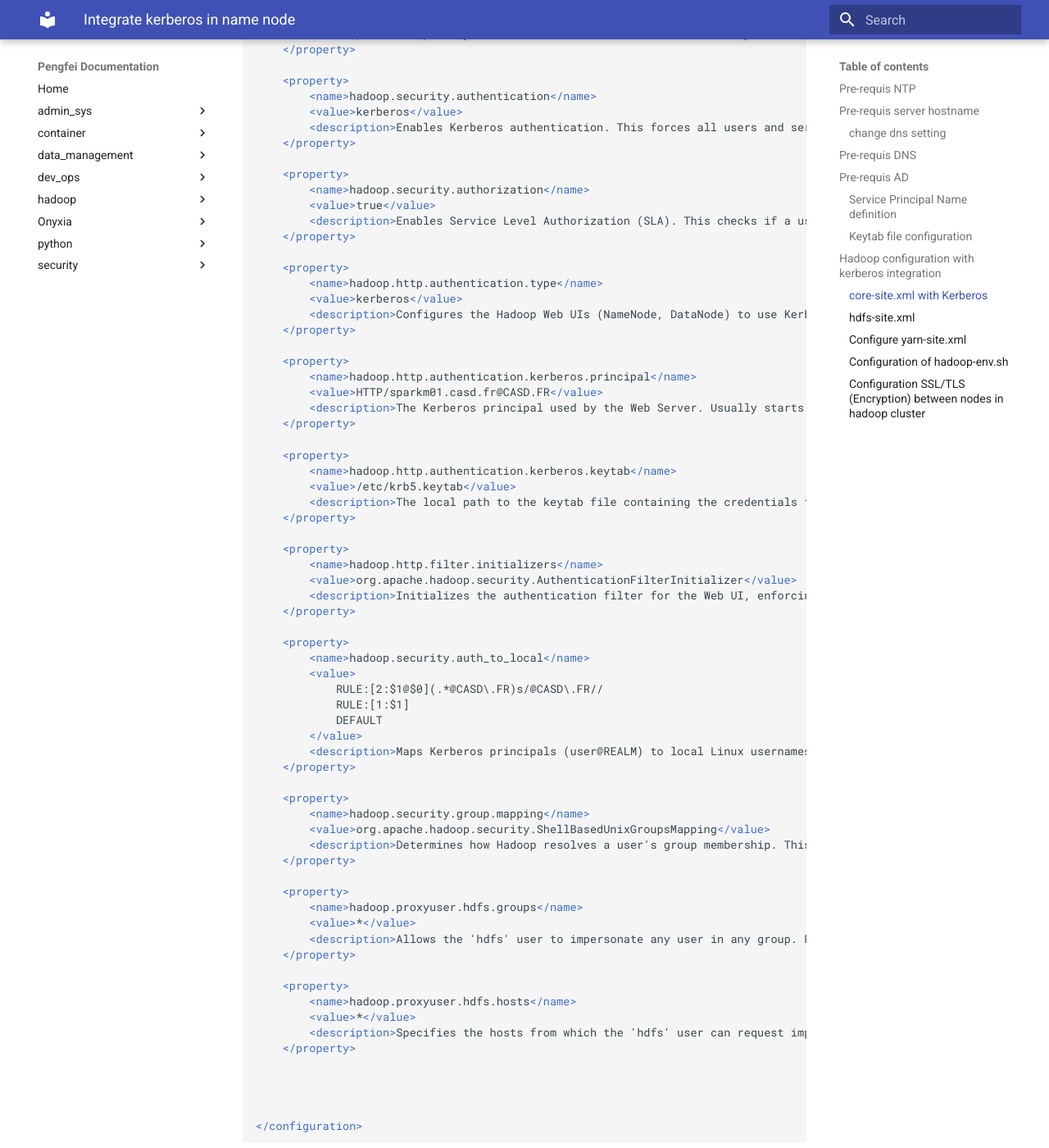
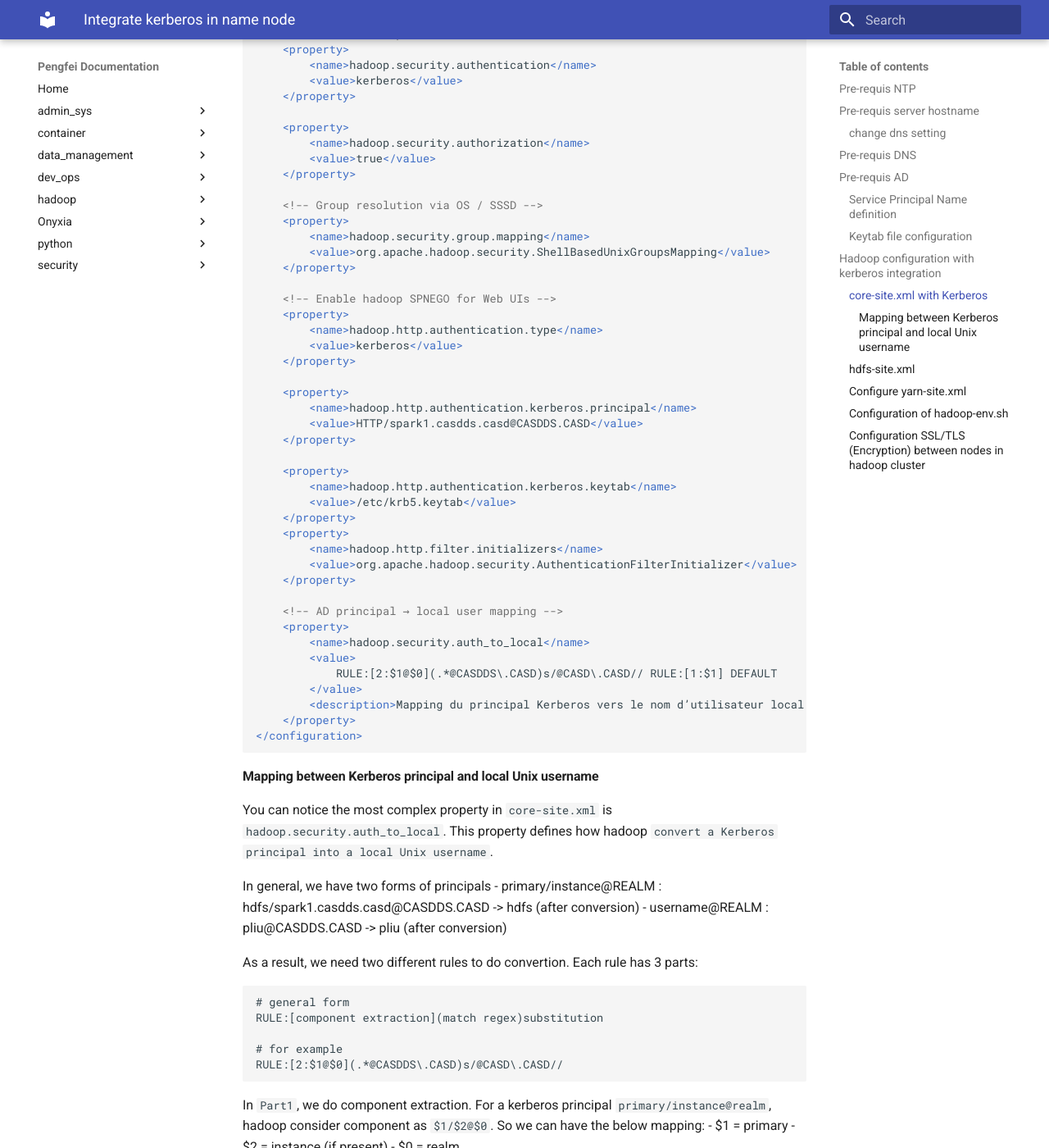
Before and after one commit to pengfei99/doc_center, an MkDocs documentation site: the page built from docs/hadoop/kerberos_integration/05.Integrate_kerberos_in_namenode.md, in a window 1280 px wide and 1400 px high, scrolled down 3746 px. Shown: the whole window at 82% size. Built offline with MkDocs 1.6.1 and Material for MkDocs 9.7.7, drawn with Linux system fonts in a browser that asks for light colours; some of the changed text lies outside the part shown.

Commit message:
update docs

````diff
--- a/docs/hadoop/kerberos_integration/05.Integrate_kerberos_in_namenode.md
+++ b/docs/hadoop/kerberos_integration/05.Integrate_kerberos_in_namenode.md
@@ -114,98 +114,96 @@ The blow config files need to be modified to enable kerberos in hdfs and yarn:
 ### core-site.xml with Kerberos
 
 ```xml
+<?xml version="1.0" encoding="UTF-8"?>
+<?xml-stylesheet type="text/xsl" href="configuration.xsl"?>
+
 <configuration>
-    <property>
-        <name>hadoop.ssl.server.conf</name>
-        <value>/path/to/ssl-server.xml</value>
-        <description>Points to the configuration file for SSL certificate management (keystores/truststores) for encrypted Web UI traffic.</description>
-    </property>
 
     <property>
         <name>fs.defaultFS</name>
-        <value>hdfs://sparkm01.casd.fr:8020</value>
-        <description>The primary NameNode URI. Defines the default file system host and port for all HDFS operations.</description>
+        <value>hdfs://spark1.casdds.casd:9000</value>
     </property>
 
+    <!-- Enable hadoop kerberos authentication -->
     <property>
         <name>hadoop.security.authentication</name>
         <value>kerberos</value>
-        <description>Enables Kerberos authentication. This forces all users and services to provide a valid Kerberos ticket to access the cluster.</description>
     </property>
 
     <property>
         <name>hadoop.security.authorization</name>
         <value>true</value>
-        <description>Enables Service Level Authorization (SLA). This checks if a user is actually allowed to connect to specific services like the NameNode.</description>
     </property>
 
+    <!-- Group resolution via OS / SSSD -->
+    <property>
+        <name>hadoop.security.group.mapping</name>
+        <value>org.apache.hadoop.security.ShellBasedUnixGroupsMapping</value>
+    </property>
+
+    <!-- Enable hadoop SPNEGO for Web UIs -->
     <property>
         <name>hadoop.http.authentication.type</name>
         <value>kerberos</value>
-        <description>Configures the Hadoop Web UIs (NameNode, DataNode) to use Kerberos (SPNEGO) for browser-based authentication.</description>
     </property>
 
     <property>
         <name>hadoop.http.authentication.kerberos.principal</name>
-        <value>HTTP/sparkm01.casd.fr@CASD.FR</value>
-        <description>The Kerberos principal used by the Web Server. Usually starts with HTTP/ followed by the FQDN of the server.</description>
+        <value>HTTP/spark1.casdds.casd@CASDDS.CASD</value>
     </property>
 
     <property>
         <name>hadoop.http.authentication.kerberos.keytab</name>
         <value>/etc/krb5.keytab</value>
-        <description>The local path to the keytab file containing the credentials for the HTTP principal. Must be readable by the hdfs user.</description>
     </property>
-
     <property>
         <name>hadoop.http.filter.initializers</name>
         <value>org.apache.hadoop.security.AuthenticationFilterInitializer</value>
-        <description>Initializes the authentication filter for the Web UI, enforcing the Kerberos rules defined above.</description>
     </property>
 
+    <!-- AD principal → local user mapping -->
     <property>
         <name>hadoop.security.auth_to_local</name>
         <value>
-            RULE:[2:$1@$0](.*@CASD\.FR)s/@CASD\.FR//
-            RULE:[1:$1]
-            DEFAULT
+            RULE:[2:$1@$0](.*@CASDDS\.CASD)s/@CASD\.CASD// RULE:[1:$1] DEFAULT
         </value>
-        <description>Maps Kerberos principals (user@REALM) to local Linux usernames. This rule strips the @CASD.FR suffix from Active Directory accounts.</description>
+        <description>Mapping du principal Kerberos vers le nom d’utilisateur local.</description>
     </property>
+</configuration>
 
-    <property>
-        <name>hadoop.security.group.mapping</name>
-        <value>org.apache.hadoop.security.ShellBasedUnixGroupsMapping</value>
-        <description>Determines how Hadoop resolves a user's group membership. This setting uses the local OS 'groups' command (via SSSD/LDAP).</description>
-    </property>
+```
 
-    <property>
-        <name>hadoop.proxyuser.hdfs.groups</name>
-        <value>*</value>
-        <description>Allows the 'hdfs' user to impersonate any user in any group. Required for Spark/Hive to execute jobs as the end-user.</description>
-    </property>
+#### Mapping between Kerberos principal and local Unix username
 
-    <property>
-        <name>hadoop.proxyuser.hdfs.hosts</name>
-        <value>*</value>
-        <description>Specifies the hosts from which the 'hdfs' user can request impersonation. '*' allows requests from any node in the cluster.</description>
-    </property>
+You can notice the most complex property in `core-site.xml` is `hadoop.security.auth_to_local`. This property defines
+how hadoop `convert a Kerberos principal into a local Unix username`.
 
+In general, we have two forms of principals
+- primary/instance@REALM : hdfs/spark1.casdds.casd@CASDDS.CASD -> hdfs (after conversion)
+- username@REALM : pliu@CASDDS.CASD -> pliu (after conversion)
 
+As a result, we need two different rules to do convertion. Each rule has 3 parts:
+```text
+# general form
+RULE:[component extraction](match regex)substitution
 
+# for example
+RULE:[2:$1@$0](.*@CASDDS\.CASD)s/@CASD\.CASD//
+```
 
-</configuration>
-```
+In `Part1`, we do component extraction. For a kerberos principal `primary/instance@realm`, hadoop consider component as
+`$1/$2@$0`. So we can have the below mapping:
+- $1 = primary
+- $2 = instance (if present)
+- $0 = realm
+
+For example, for principal `pliu@CASDDS.CASD`, `$1=pliu`, `$0=CASDDS.CASD`
 
 ### hdfs-site.xml
 
 ```xml
 
 <configuration>
-    <property>
-        <name>dfs.https.server.keystore.resource</name>
-        <value>ssl-server.xml</value>
-    </property>
 
     <property>
         <name>dfs.replication</name>
````
Also changed, not shown: docs/hadoop/kerberos_integration/spark1-sshd-src/core-site.xml (added, +51 -0 lines).
